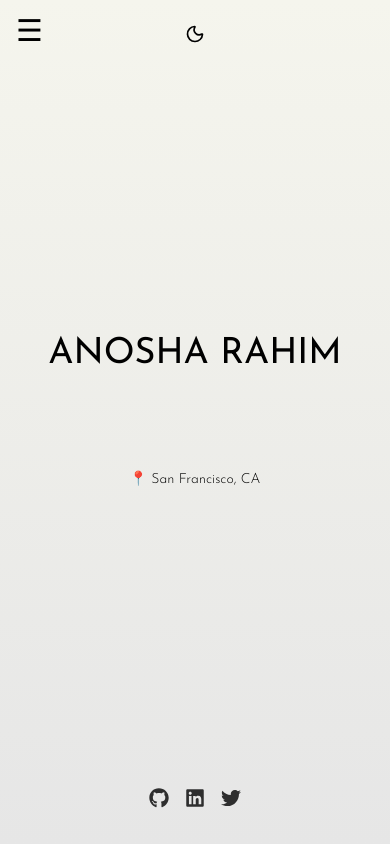
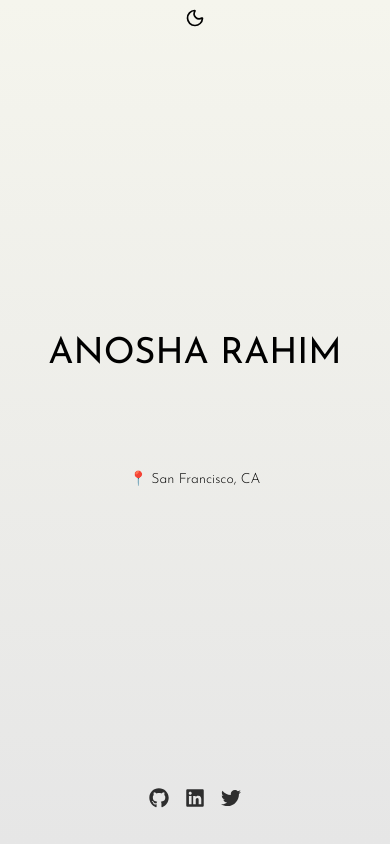
Before and after one commit to earthgirl7/personal-website, a Next.js app: page / in a window 390 px wide. Built offline with nearby package versions, Linux system fonts and the light colour scheme.

Commit message:
remove menu item

```diff
--- a/app/components/Header.tsx
+++ b/app/components/Header.tsx
@@ -28,15 +28,6 @@ const Header: React.FC<{ isFixed?: boolean }> = ({ isFixed = false }) => {
     <header className={headerClasses}>
       <div className="container mx-auto flex justify-between items-center">
         <div className="w-1/3">
-          <button
-            className="md:hidden text-3xl p-4"
-            onClick={() => {
-              setIsMenuOpen(!isMenuOpen);
-              setIsBlurred(!isBlurred);
-            }}
-          >
-            ☰
-          </button>
         </div>
 
         <div className="w-1/3 flex justify-center">
```
